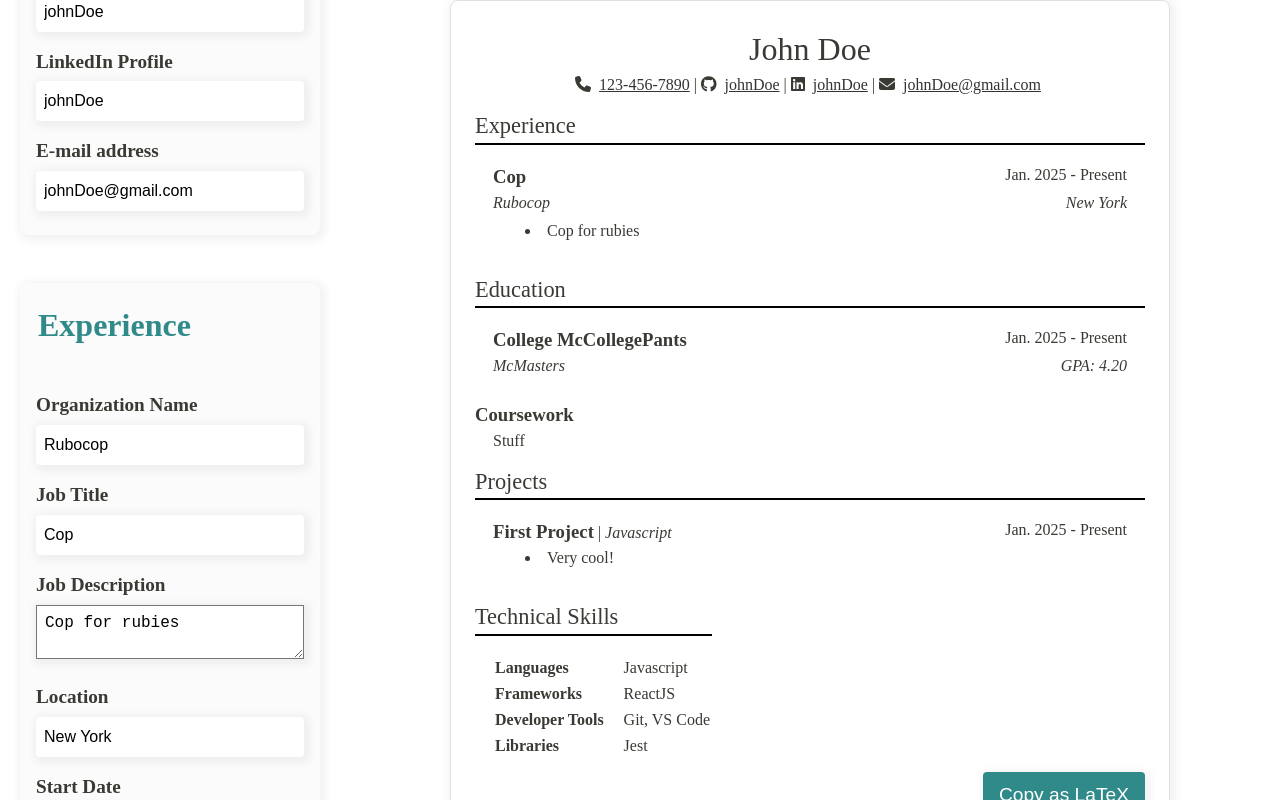
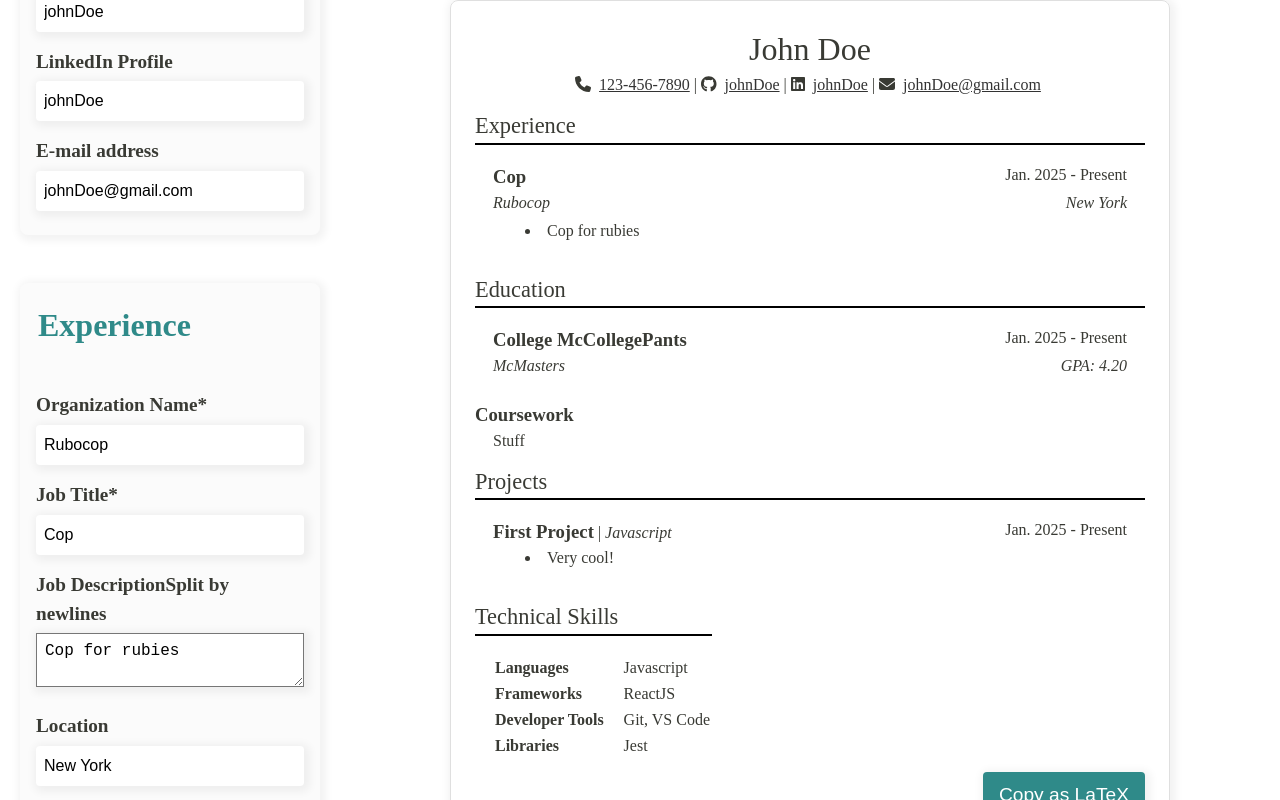
Before and after one commit to gingkapls/cv-application, a React (Vite) app: page / in a window 1280 px wide. Both pictures are taken after a click on the button "Rubocop". Shown: the part 417-1217 px from the top of the page. Built offline with nearby package versions, Linux system fonts and the light colour scheme.

Commit message:
feat(Accessibility): add required and hints with aria-labels

```diff
--- a/src/Components/ContactForm.tsx
+++ b/src/Components/ContactForm.tsx
@@ -31,6 +31,7 @@ function ContactForm({ contactDetails, setContactDetails }: ContactFormProps) {
         name='fullName'
         value={fullName}
         placeholder='e.g. John Doe'
+        hint='recommended'
         onChange={handleFieldChange}
       />
       <Input
--- a/src/Components/EducationForm.tsx
+++ b/src/Components/EducationForm.tsx
@@ -68,6 +68,7 @@ function EducationForm({
         label='College Name'
         name='collegeName'
         value={collegeName}
+        required={true}
         placeholder='e.g. MIT'
         onChange={handleFieldChange}
       />
--- a/src/Components/ExperienceForm.tsx
+++ b/src/Components/ExperienceForm.tsx
@@ -72,6 +72,7 @@ function ExperienceForm({
         label='Organization Name'
         name='orgName'
         value={orgName}
+        required={true}
         placeholder='e.g. Linux Foundation'
         onChange={handleFieldChange}
       />
@@ -80,6 +81,7 @@ function ExperienceForm({
         label='Job Title'
         name='jobTitle'
         value={jobTitle}
+        required={true}
         placeholder='e.g. Chief Technology Officer'
         onChange={handleFieldChange}
       />
@@ -88,6 +90,7 @@ function ExperienceForm({
         label='Job Description'
         name='description'
         placeholder='e.g. Developed a full stack web application'
+        hint='Split by newlines'
         value={description}
         onChange={handleFieldChange}
       />
@@ -99,6 +102,7 @@ function ExperienceForm({
         placeholder='e.g. Cambridge, MA'
         onChange={handleFieldChange}
       />
+
       <Input
         label='Start Date'
         type='Date'
--- a/src/Components/Input.tsx
+++ b/src/Components/Input.tsx
@@ -4,6 +4,8 @@ interface InputProps {
   name: string;
   label: string;
   value: string;
+  required?: boolean;
+  hint?: string;
   placeholder?: string;
   type?: string;
   onChange: ChangeEventHandler;
@@ -14,6 +16,8 @@ function Input({
   label,
   value,
   type = 'text',
+  hint,
+  required = false,
   placeholder,
   onChange,
 }: InputProps) {
@@ -21,12 +25,23 @@ function Input({
     <>
       <label>
         {label}
+        {required && (
+          <span className='required' aria-label='required'>
+            *
+          </span>
+        )}
+        {hint && (
+          <span className='hint' aria-label={`hint: ${hint}`}>
+            {hint}
+          </span>
+        )}
         <input
           name={name}
           type={type}
           value={value}
           onChange={onChange}
           placeholder={placeholder}
+          required={required}
         />
       </label>
     </>
--- a/src/Components/ProjectForm.tsx
+++ b/src/Components/ProjectForm.tsx
@@ -69,6 +69,7 @@ function ProjectForm({
       <Input
         label='Project Name'
         name='name'
+        required={true}
         value={name}
         placeholder='e.g. CV-Application'
         onChange={handleFieldChange}
@@ -85,6 +86,7 @@ function ProjectForm({
       <TextArea
         label='Description'
         name='description'
+        hint='Split by new lines'
         value={description}
         placeholder='e.g. Developed a responsive frontend web application'
         onChange={handleFieldChange}
--- a/src/Components/TextArea.tsx
+++ b/src/Components/TextArea.tsx
@@ -5,6 +5,7 @@ interface TextAreaProps {
   label: string;
   value: string;
   placeholder: string;
+  hint?: string;
   rows?: number;
   cols?: number;
   onChange: ChangeEventHandler;
@@ -15,6 +16,7 @@ function TextArea({
   label,
   value,
   placeholder,
+  hint,
   rows = 2,
   cols = 20,
   onChange,
@@ -23,6 +25,7 @@ function TextArea({
     <>
       <label>
         {label}
+        {hint && <span className='hint'>{hint}</span>}
         <textarea
           name={name}
           rows={rows}
```
